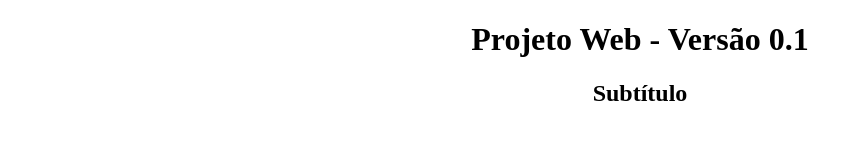
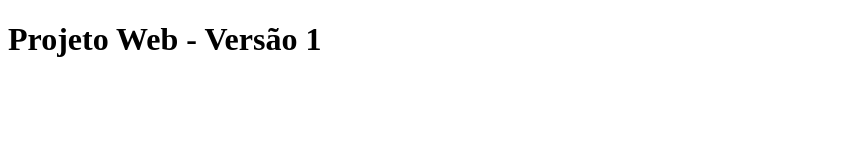
Before and after one commit to HondaJR/exemploGrupoWeb, a plain HTML site: page index.html in a window 1280 px wide. Shown: the whole page, without its empty margins (0-862 px from the left). Drawn offline with Linux system fonts and the light colour scheme.

Commit message:
Revert "html atualizado com estilização"
This reverts commit 17d621c7b16dcbec86937a6595916ff7f8ef0316.

```diff
--- a/index.html
+++ b/index.html
@@ -5,10 +5,8 @@
     <meta http-equiv="X-UA-Compatible" content="IE=edge">
     <meta name="viewport" content="width=device-width, initial-scale=1.0">
     <title>Web</title>
-    <link rel="stylesheet" href="estilo.css">
 </head>
 <body>
-    <h1>Projeto Web - Versão 0.1</h1>
-    <h2>Subtítulo</h2>
+    <h1>Projeto Web - Versão 1</h1>
 </body>
 </html>
```
